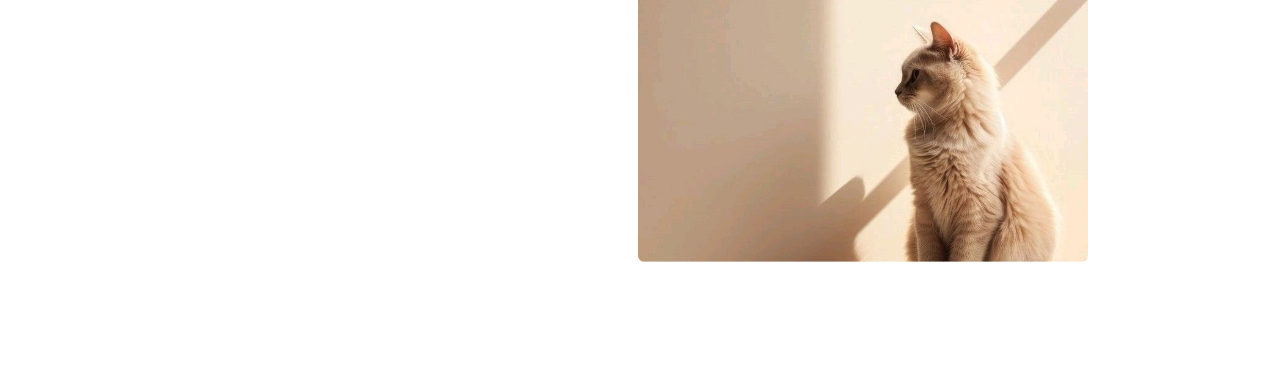
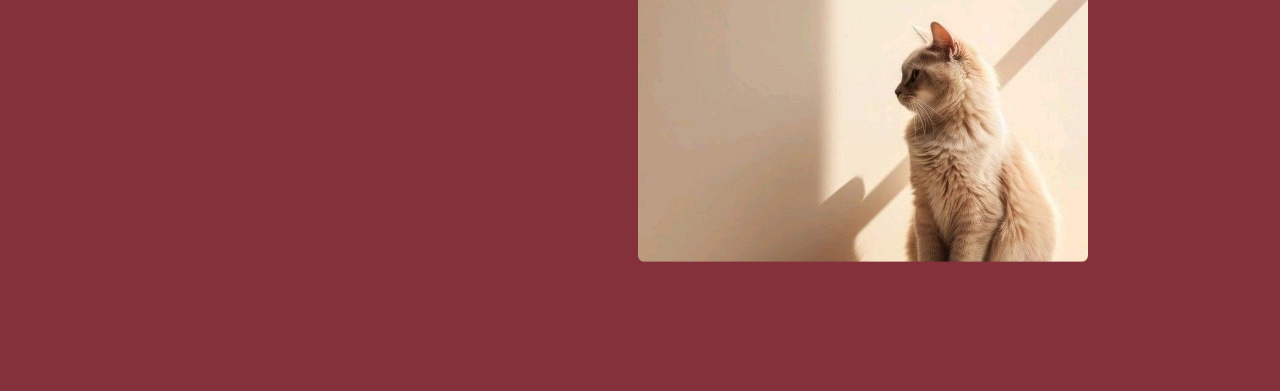
Before and after one commit to Dejoshr/JavaScript-Activity, a plain HTML site: page index.html in a window 1280 px wide. Shown: the part 434-825 px from the top of the page. Drawn offline with Linux system fonts and the light colour scheme.

Commit message:
Update style.css

```diff
--- a/style.css
+++ b/style.css
@@ -1,17 +1,16 @@
 body{
   margin: 0;
   padding: 0;
-  background-color: white;
+  background-color: #84313cff;
   font-family:monospace;
 }
 
 
 .hero{
-  color: black;
+  color: whitesmoke;
   height: 825px;
   width: 100%;
   overflow: hidden;
-  background-color: white;
 }
 
 
```
